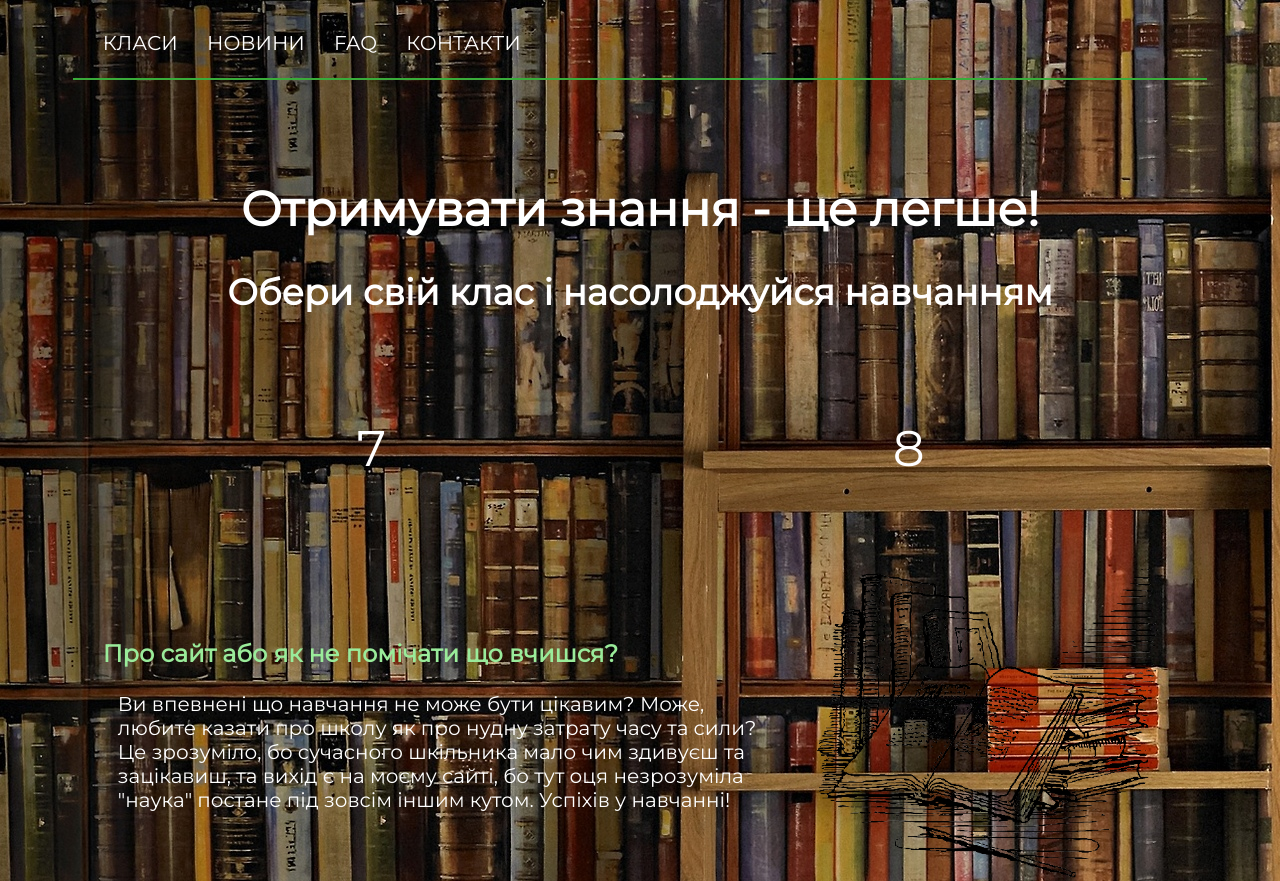
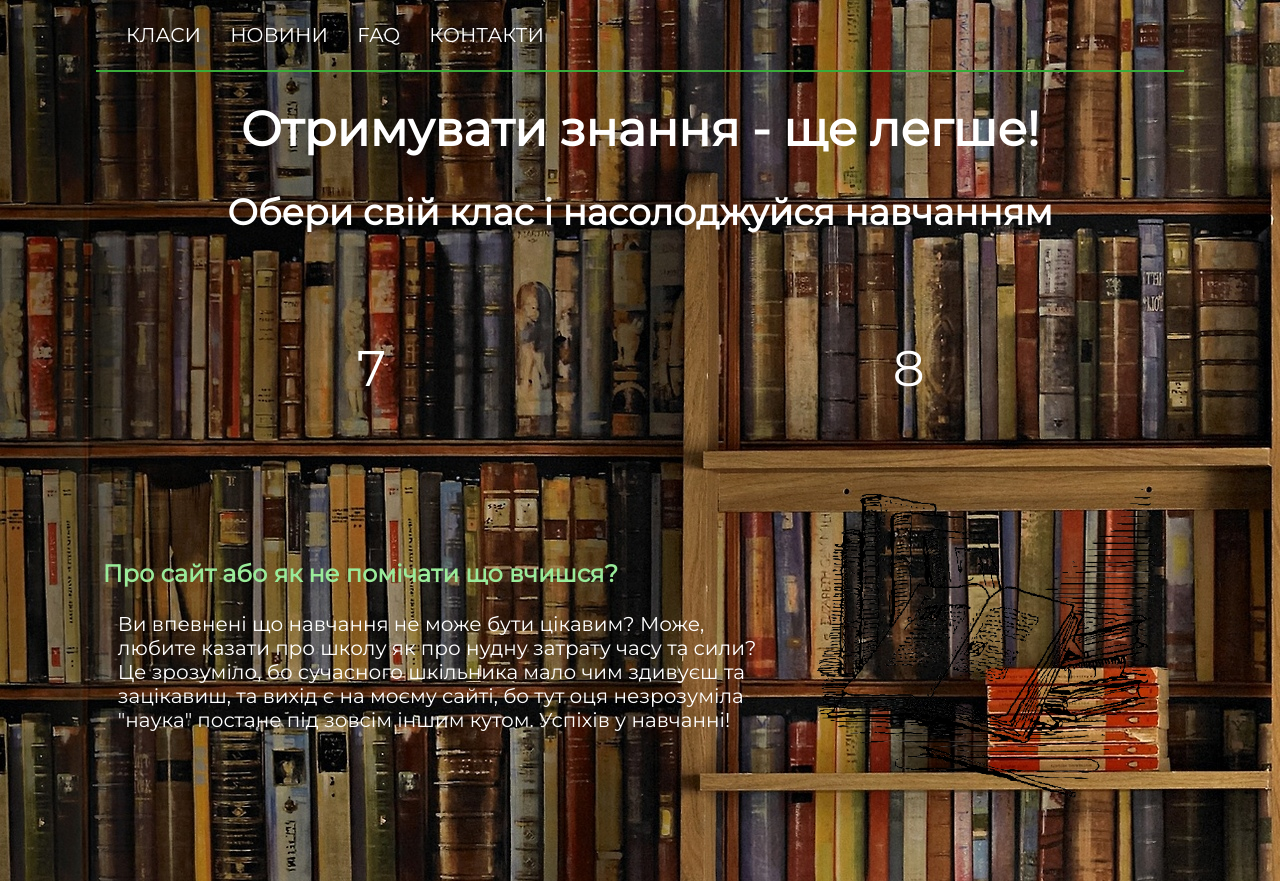
Before and after one commit to oleh-chetvertak/MANwork, a plain HTML site: page index.html in a window 1280 px wide. Shown: the top 881 px of the page. Drawn offline with Linux system fonts and the light colour scheme; files whose address does not match are found by name.

Commit message:
header scroll fixed

```diff
--- a/css/styles.css
+++ b/css/styles.css
@@ -16,9 +16,17 @@ body {
     height: 70px;
     display: flex;
     align-items: center;
-    padding: 0 30px;
-    margin: 0 auto;
     border-bottom: 2px solid var(--main-color);
+    position: fixed;
+    top: 0;
+    left: 50%;
+    transform: translate(-50%);
+    transition: all .4s ease-out;
+    z-index: 1;
+}
+
+.nav {
+    padding-left: 30px;
 }
 
 a {
@@ -95,7 +103,7 @@ a {
     transition: ease-out .2s;
 }
 
-    /* SEVEN ARTICLE */
+    /* MIND TEXT */
 
 .mind-wrapper {
     display: flex;
@@ -114,6 +122,7 @@ a {
     font-size: 20px;
     padding-left: 15px;
     max-width: 660px;
+    font-weight: 500;
 }
 
 .arrow-down-wrapper {
@@ -123,4 +132,5 @@ a {
 
 .icon-arrow-down {
     font-size: 36px;
+    margin-bottom: 210px;
 }
--- a/index.html
+++ b/index.html
@@ -9,13 +9,13 @@
         <title>test</title>
     </head>
     <body>
-        <header class="header">
-            <div class="nav">
+        <header class="header" id="header">
+            <nav class="nav" id="nav">
                 <a href="#" class="nav-link">класи</a>
                 <a href="#" class="nav-link">новини</a>
                 <a href="#" class="nav-link">FaQ</a>
                 <a href="#" class="nav-link">контакти</a>
-            </div>
+            </nav>
         </header>
         <main id="container">
             <div class="heading-wrapper">
--- a/js/index.js
+++ b/js/index.js
@@ -25,3 +25,18 @@
 </form> */}
 
 //==========================================================================
+
+window.addEventListener('scroll', function(e) {
+    let header = this.document.getElementById("header")
+    let nav = this.document.getElementById("nav")
+    if (this.scrollY > 70) {
+        header.style.width = "100%"
+        header.style.backgroundColor = "rgb(50, 53, 50)"
+        header.style.height = "50px"
+        nav.style.paddingLeft = "30px"
+    } else {
+        header.style.width = "85%"
+        header.style.backgroundColor = "transparent"
+        header.style.height = "70px"
+    }
+});
```
